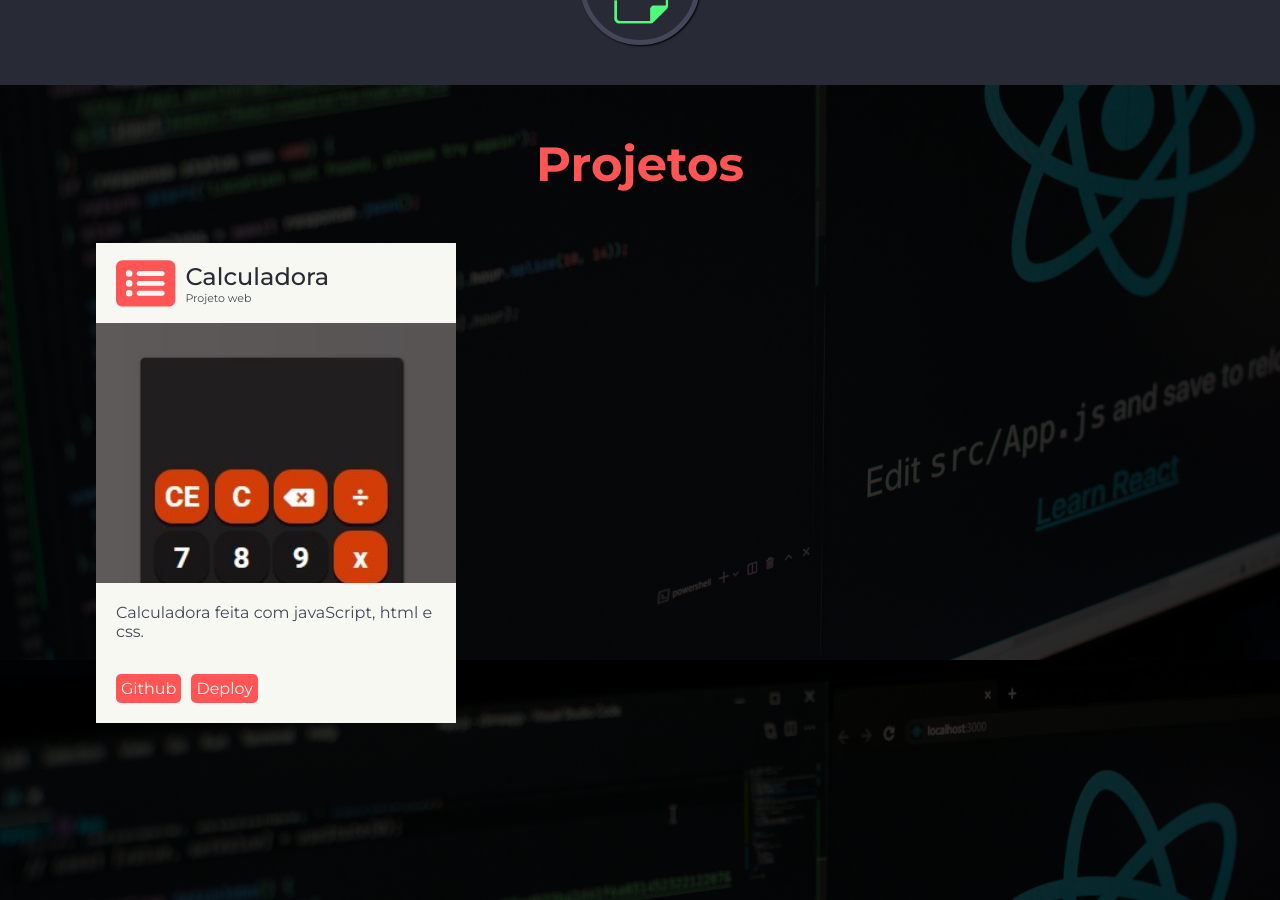
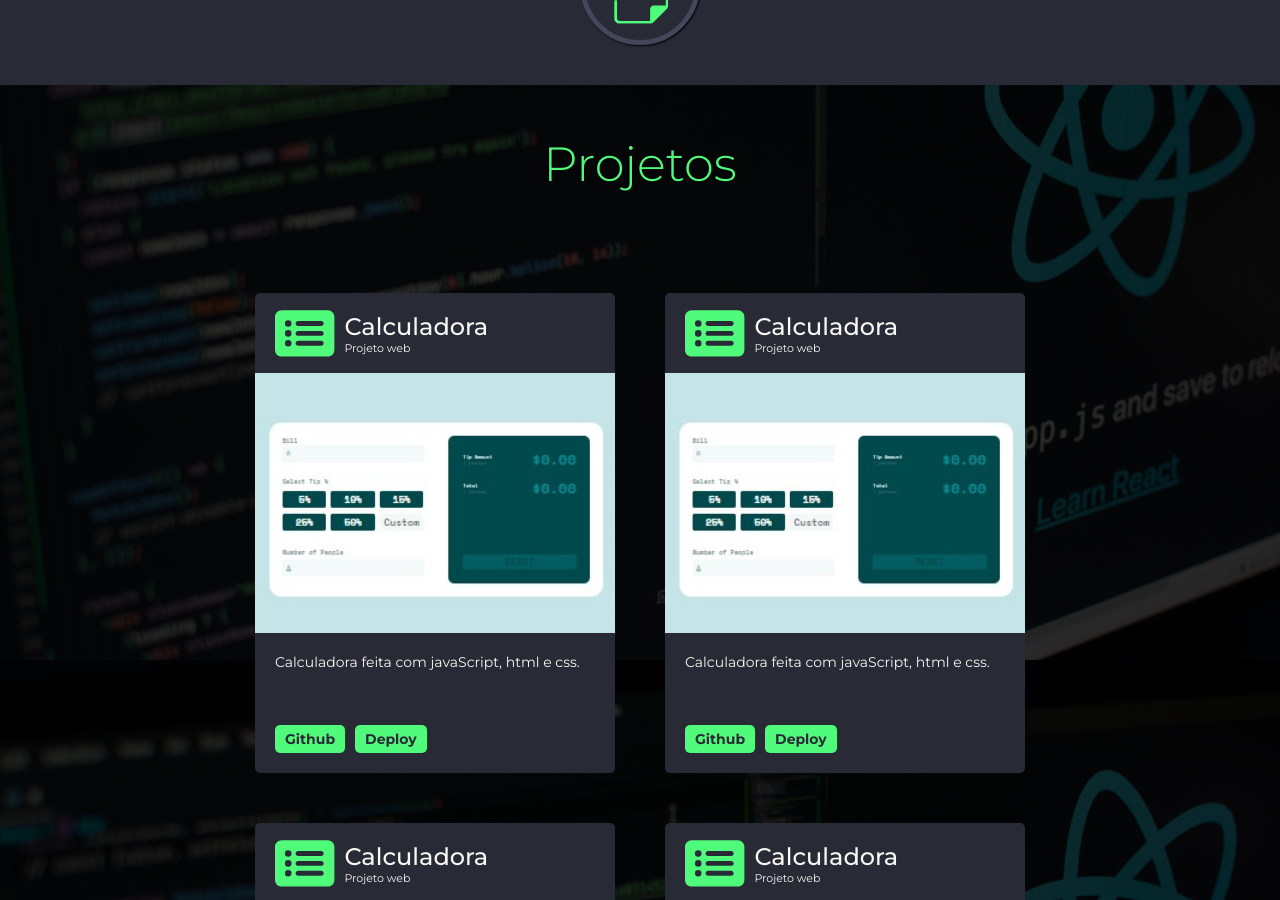
Before and after one commit to maykkk1/portfoliodev, a React (Create React App) app: page / in a window 1280 px wide. Shown: the part 1900-2800 px from the top of the page. Built offline with nearby package versions, Linux system fonts and the light colour scheme; the HTML template or start-up script is replaced by a standard one.

Commit message:
Alteracoes feitas na section projetos

```diff
--- a/src/components/Main/Projetos/Projetos.css
+++ b/src/components/Main/Projetos/Projetos.css
@@ -1,14 +1,15 @@
 .projetos {
     width: 100%;
-    height: 100vh;
+    height: max-content;
     display: flex;
     flex-direction: column;
     align-items: center;
-
 }
 
 .projetosTitle {
     font-size: 3rem;
-    color: var(--primary-color);
+    color: var(--secundary-color);
     margin-top: 50px;
+    margin-bottom: 50px;
+    font-weight: lighter;
 }
--- a/src/components/Main/Projetos/ProjetosContent/ProjetosContent.css
+++ b/src/components/Main/Projetos/ProjetosContent/ProjetosContent.css
@@ -2,4 +2,10 @@
     width: 85%;
     height: 100%;
     margin-top: 50px;
+    display: flex;
+    flex-wrap: wrap;
+    justify-content: center;
+    align-content: center;
+    row-gap: 50px;
+    column-gap: 50px;
 }
--- a/src/components/Main/Projetos/ProjetosContent/ProjetosContent.jsx
+++ b/src/components/Main/Projetos/ProjetosContent/ProjetosContent.jsx
@@ -5,6 +5,10 @@ const ProjetosContent = () => {
     return (
         <div className='ProjetosContent'>
             <ProjetosItem/>
+            <ProjetosItem/>
+            <ProjetosItem/>
+            <ProjetosItem/>
+            <ProjetosItem/>
         </div>
      );
 }
--- a/src/components/Main/Projetos/ProjetosItem/ProjetosItem.css
+++ b/src/components/Main/Projetos/ProjetosItem/ProjetosItem.css
@@ -1,7 +1,9 @@
 .ProjetosItem {
     width: 360px;
     height: 480px;
-    background-color: var(--neutral-color);
+    background-color: var(--bg-color);
+    overflow: hidden;
+    border-radius: 5px;
 }
 
 .projetosCardHeader {
@@ -17,7 +19,7 @@
     justify-content: center;
     align-items: center;
     font-size: 3.3rem;
-    color: var(--primary-color);
+    color: var(--secundary-color);
 }
 
 .projetosCardTitle {
@@ -29,11 +31,11 @@
 
 .projetosCardTitle h2 {
     font-weight: 500;
-    color: var(--bg-color);
+    color: var(--neutral-color);
 }
 
 .projetosCardTitle p {
-    color: var(--bg-color2);
+    color: var(--neutral-color);
     font-size: 11px;
 }
 
@@ -48,16 +50,20 @@
 .projetosCardImage img {
     width: 100%;
     object-fit: cover;
-    object-position: top;
+    object-position: center;
 }
 
 .projetosCardFooter {
     padding: 20px;
-    color: var(--bg-color2);
+    color: var(--neutral-color);
     display: flex;
     justify-content: space-between;
     flex-direction: column;
     height: 140px;
+}
+
+.projetosCardFooter {
+    font-size: 14px;
 }
 
 .projetosCardFooterLinks {
@@ -67,8 +73,9 @@
 
 .projetosCardFooterLinks a {
     text-decoration: none;
-    background-color: var(--primary-color);
-    color: var(--neutral-color);
-    padding: 5px;
+    background-color: var(--secundary-color);
+    color: var(--bg-color);
+    font-weight: bolder;
+    padding: 5px 10px;
     border-radius: 5px;
 }
--- a/src/components/Main/Projetos/ProjetosItem/ProjetosItem.jsx
+++ b/src/components/Main/Projetos/ProjetosItem/ProjetosItem.jsx
@@ -14,7 +14,7 @@ const ProjetosItem = () => {
                 </div>
             </div>
             <div className='projetosCardImage'>
-                <img src={require("../../../../assets/images/projetos/Calculadora.jpg")} alt=""/>
+                <img src={require("../../../../assets/images/projetos/tip_calculator.jpg")} alt=""/>
             </div>
             <div className='projetosCardFooter'>
                 <div className='projetosCardFooterDisc'>
--- a/src/components/Main/Sobre/SobreText/style.css
+++ b/src/components/Main/Sobre/SobreText/style.css
@@ -12,8 +12,8 @@
 
 .SobreText h2 {
     font-size: 2rem;
-    color:  var(--bg-color2);
-    text-shadow: .5px .5px 0 var(--secundary-color);
+    color:  var(--secundary-color);
+    text-shadow: 1px 1px 1px var(--bg-color2);
     margin-bottom: 15px;
 }
 
```
